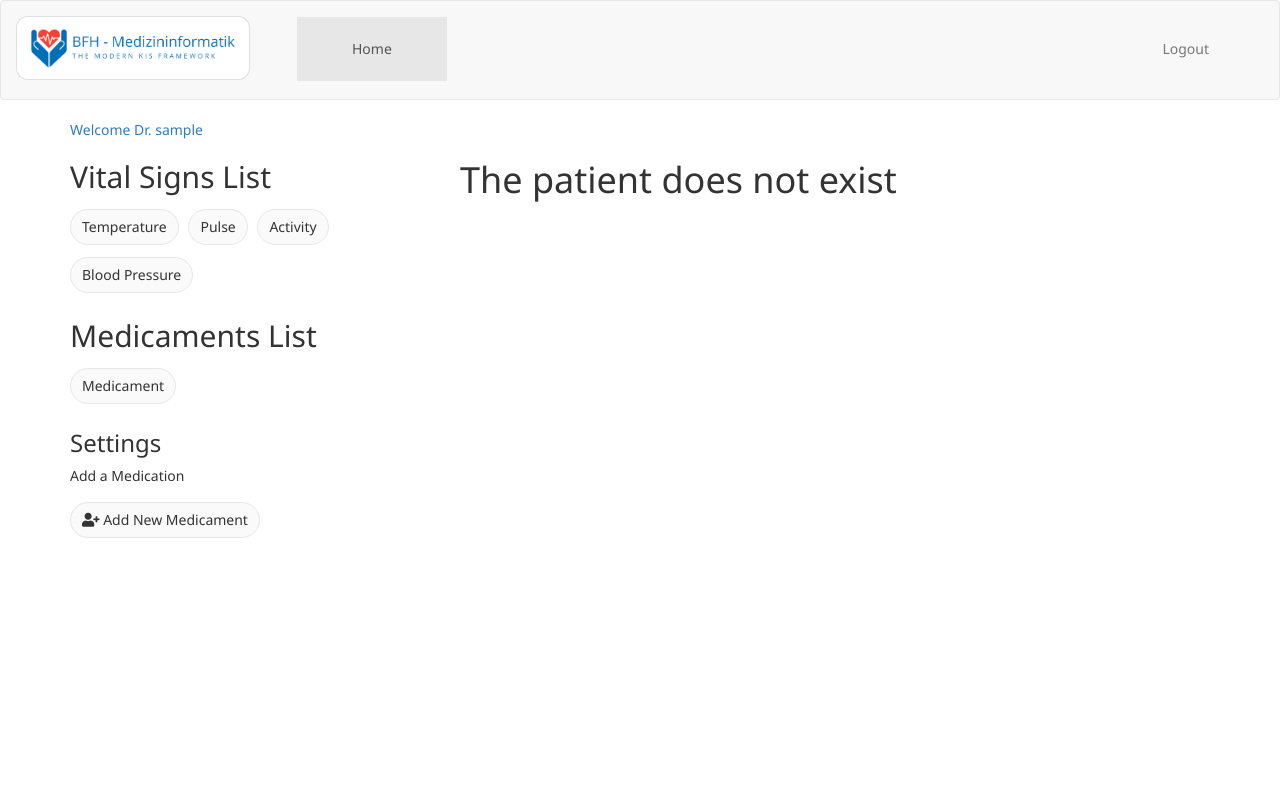
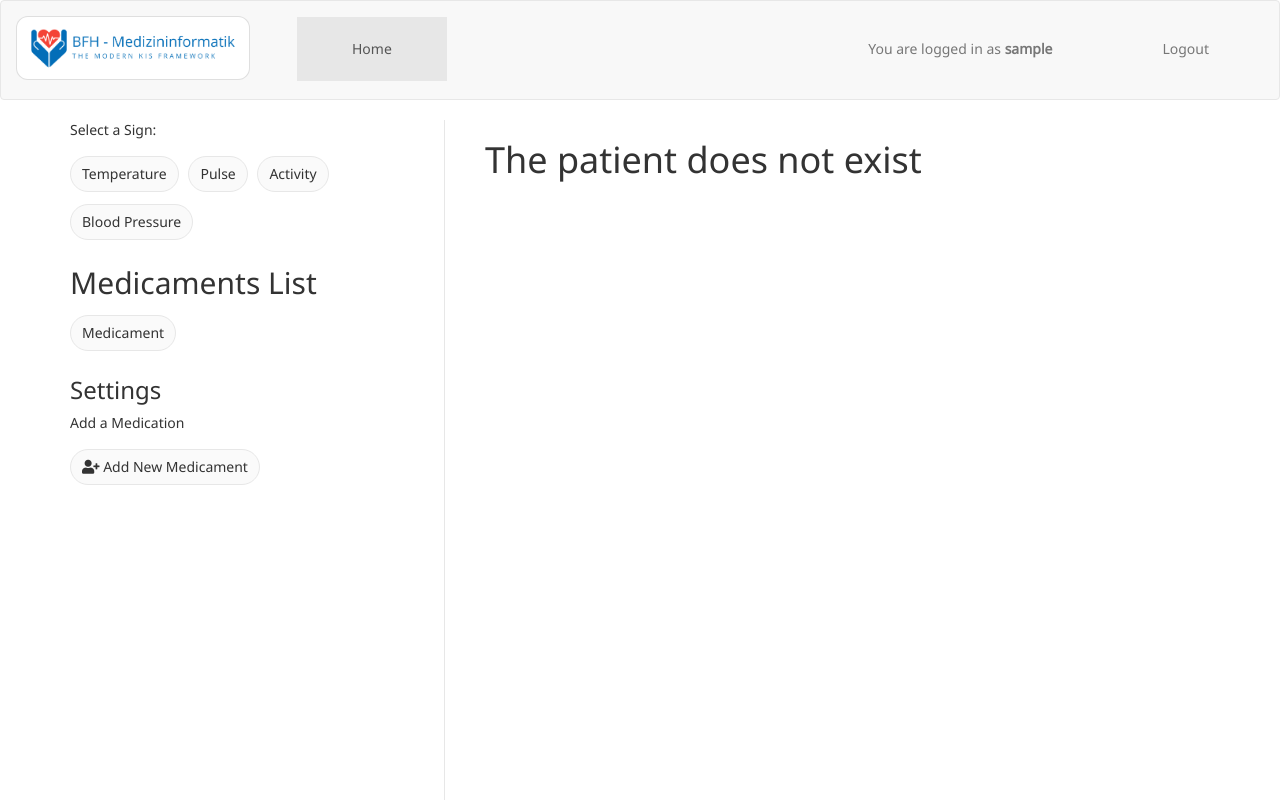
Before and after one commit to frickerg/BTX8054-WebProject, a PHP site: page /viewPatient.php in a window 1280 px wide. Run offline with PHP 8.4, Linux system fonts and the light colour scheme; the visitor is signed in with stand-in values (Sample User, id 1); some libraries are stand-ins or nearby versions.

Commit message:
Improved patient list layout

```diff
--- a/src/css/custom.css
+++ b/src/css/custom.css
@@ -69,12 +69,32 @@
     color: red;
 }
 
+.patient-portrait {
+	border: 7px solid #e7e7e7;
+	width: 112px;
+    height: 112px;
+	-webkit-background-size: cover !important;
+    -moz-background-size: cover !important;
+    -o-background-size: cover !important;
+    background-size: cover !important;
+}
+
+.nospace {
+	padding: 0;
+	margin: 0;
+}
+
 .navbar {
 	height: 100px;
 }
 
 #sidebar {
 	min-height: calc(100vh - 120px);
+	border-right: 1px solid #e7e7e7;
+}
+
+#main {
+    padding-left: 40px;
 }
 
 .navbar-brand {
@@ -95,3 +115,7 @@
     padding: 0px 55px;
     margin-top: 16px;
 }
+
+.patientinfo {
+	margin: 30px 0;
+}
--- a/src/viewPatient.php
+++ b/src/viewPatient.php
@@ -1,4 +1,13 @@
-<?php include 'template/base.php'; ?>
+<?php include 'template/base.php';
+
+    session_start();
+    // First, we test if user is logged. If not, goto main.php (login page).
+    if (!isset($_SESSION['user'])) {
+        header('Location: index.php');
+        exit();
+    }
+    include 'pdo.inc.php';
+?>
 
 <nav class="navbar navbar-default">
 	<div class="container-fluid">
@@ -19,6 +28,9 @@
 				<li class="active"><a href="listPatients.php">Home</a></li>
 			</ul>
 			<ul class="nav navbar-nav navbar-right">
+				<li>
+					<?php echo '<a>You are logged in as <b>'.$_SESSION['user'].'</b></a>'; ?>
+				</li>
 				<li><a href="logout.php">Logout</a></li>
 			</ul>
 		</div>
@@ -27,27 +39,9 @@
 	<!--/.container-fluid -->
 </nav>
 
-<?php
-    session_start();
-    // First, we test if user is logged. If not, goto main.php (login page).
-    if (!isset($_SESSION['user'])) {
-        header('Location: index.php');
-        exit();
-    }
-    include 'pdo.inc.php';
-?>
-<div class="container" id="sidebar">
+<div class="container">
 	<div class="row">
-		<div class="col-xs-12">
-			<?php
-            echo '<a> Welcome Dr. '.$_SESSION['user'].'</a>';
-            ?>
-		</div>
-	</div>
-	<div class="row">
-		<div class="col-lg-4">
-			<h2>Vital Signs List</h2>
-
+		<div id="sidebar" class="col-md-4">
 			<?php
             try {
                 $dbh = new PDO("mysql:host=$hostname;dbname=$dbname", $username, $password);
@@ -57,7 +51,7 @@
                     $patientID = (int) ($_GET['id']);
                 }
                 if ($patientID > 0) {
-                    $sql0 = 'SELECT name, first_name
+                    $sql0 = 'SELECT *
 		                 FROM patient
 		                 WHERE patient.patientID = :patientID';
 
@@ -66,8 +60,16 @@
                     $result0 = $statement0->execute();
 
                     while ($line = $statement0->fetch()) {
-                        echo '<h2> Patient: '.$line['first_name'].'  '.$line['name'].'</h2>';
-                        echo '<h5>Select a Sign:</h5>';
+                        echo '<h1>Patient - Vital Signs</h1>';
+                        echo'<div class="patientinfo row">';
+                        echo '<div class="col-xs-4 nospace">';
+                        echo '<div class="img-circle patient-portrait" style="background: url(img/patient/'.strtolower($line['first_name'].$line['name']).'.jpg) no-repeat center center"></div>';
+                        echo '</div>';
+                        echo '<div class="col-xs-8">';
+                        echo '<h3>'.$line['first_name'].'  '.$line['name'].'</h3>';
+                        echo '<p>'.$line['gender'].'<br/>'.$line['birthdate'].'</p>';
+                        echo '</div>';
+                        echo '</div>';
                     }
                 }
             } catch (PDOException $e) {
@@ -76,6 +78,7 @@
             }
             ?>
 			<div class="btn-group" style="width:100%">
+				<p>Select a Sign:</p>
 				<button class="btn-light" onclick="displayVitalSigns('Temperature');">Temperature</button>
 				<button class="btn-light" onclick="displayVitalSigns('Pulse');">Pulse</button>
 				<button class="btn-light" onclick="displayVitalSigns('Activity');">Activity</button>
@@ -91,7 +94,7 @@
 			</button>
 		</div>
 
-		<div class="col-lg-8">
+		<div id="main" class="col-md-8">
 			<h2 id="signTitle"></h2>
 			<?php
                 if ($patientID > 0) {
```
Also changed, not shown: src/img/patient/hughlaurie.jpg (added), src/img/patient/jessespencer.jpg (added), src/img/patient/lisaedelstein.jpg (added), src/img/patient/peterjacobson.jpg (added).
